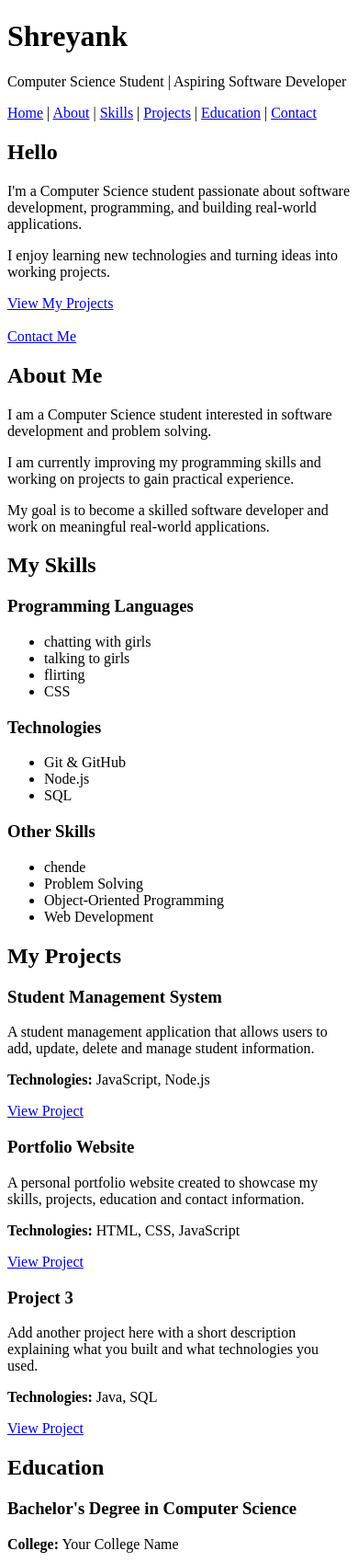
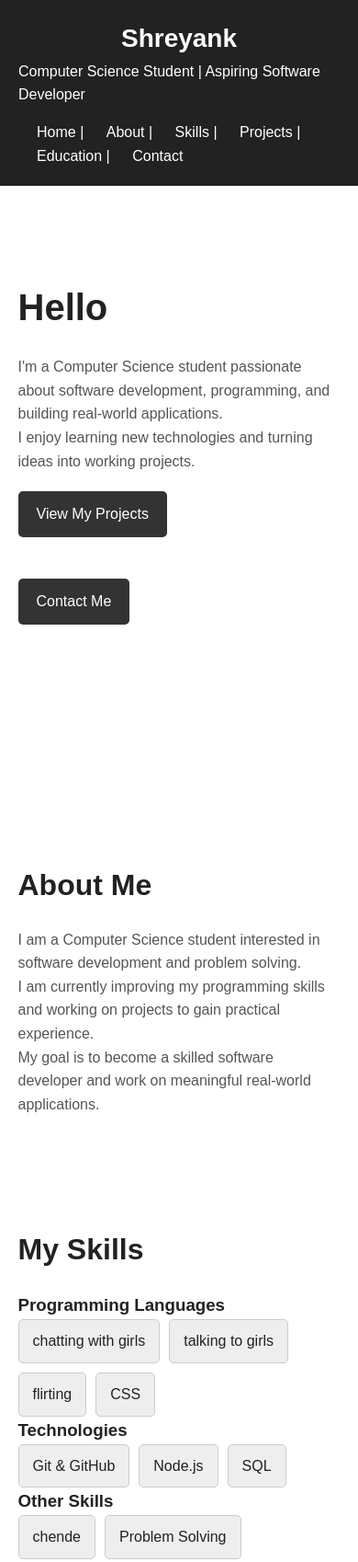
Before and after one commit to SHREYANK1783/skill_lab, a plain HTML site: page portprofile.html in a window 390 px wide. Shown: the top 1698 px of the page at 92% size. Drawn offline with Linux system fonts and the light colour scheme.

Commit message:
qwertyuioasdfghjklzxcvbnmpoiuytrewlkjhgfdsazxcvbnm,

```diff
--- a/portprofile.html
+++ b/portprofile.html
@@ -9,7 +9,7 @@
         content="Personal portfolio of shreyank - Computer Science student and aspiring software developer">
 
     <meta name="author" content="shreyank">
-
+    <link rel ="stylesheet" href="style1.css">
     <title>shreyank | Software Developer</title>
 </head>
 
--- a/style.css
+++ b/style.css
@@ -687,3 +687,6 @@ footer p {
     }
 
 }
+h1{
+    boarder
+}
--- /dev/null
+++ b/style1.css
@@ -0,0 +1,177 @@
+* {
+    margin: 0;
+    padding: 0;
+    box-sizing: border-box;
+}
+
+body {
+    font-family: Arial, sans-serif;
+    background-color: #ffffff;
+    color: #222222;
+    line-height: 1.6;
+}
+
+header {
+    background-color: #222222;
+    color: white;
+    padding: 20px;
+    display: flex;
+    justify-content: space-between;
+    align-items: center;
+}
+
+header h1 {
+    font-size: 28px;
+}
+
+nav a {
+    color: white;
+    text-decoration: none;
+    margin-left: 20px;
+}
+
+nav a:hover {
+    color: #cccccc;
+}
+
+section {
+    width: 80%;
+    margin: auto;
+    padding: 60px 0;
+}
+
+section h2 {
+    font-size: 32px;
+    margin-bottom: 20px;
+}
+
+section p {
+    font-size: 16px;
+    color: #555555;
+}
+
+#home {
+    min-height: 80vh;
+    padding-top: 100px;
+}
+
+#home h2 {
+    font-size: 50px;
+    margin-bottom: 20px;
+}
+
+#home a {
+    display: inline-block;
+    background-color: #333333;
+    color: white;
+    padding: 12px 20px;
+    margin-top: 20px;
+    text-decoration: none;
+    border-radius: 5px;
+}
+
+#home a:hover {
+    background-color: #555555;
+}
+
+#skills ul {
+    list-style: none;
+    display: flex;
+    flex-wrap: wrap;
+    gap: 10px;
+}
+
+#skills li {
+    background-color: #eeeeee;
+    padding: 10px 15px;
+    border: 1px solid #cccccc;
+    border-radius: 5px;
+}
+
+#projects {
+    display: grid;
+    grid-template-columns: 1fr 1fr;
+    gap: 20px;
+}
+
+#projects article {
+    padding: 25px;
+    border: 1px solid #cccccc;
+    border-radius: 8px;
+    background-color: #f5f5f5;
+}
+
+#projects article:hover {
+    background-color: #eeeeee;
+}
+
+#projects h3 {
+    margin-bottom: 10px;
+}
+
+#projects a {
+    color: #333333;
+    text-decoration: none;
+    font-weight: bold;
+}
+
+#education article,
+#experience article {
+    padding: 20px;
+    margin-bottom: 20px;
+    border-left: 4px solid #333333;
+    background-color: #f5f5f5;
+}
+
+#certifications ul {
+    list-style: none;
+}
+
+#certifications li {
+    padding: 15px;
+    margin-bottom: 10px;
+    border: 1px solid #cccccc;
+    background-color: #f5f5f5;
+}
+
+#contact {
+    text-align: center;
+}
+
+#contact a {
+    color: #333333;
+    text-decoration: none;
+}
+
+#contact a:hover {
+    color: #777777;
+}
+
+footer {
+    text-align: center;
+    padding: 25px;
+    background-color: #222222;
+    color: white;
+}
+
+@media (max-width: 700px) {
+    header {
+        flex-direction: column;
+    }
+
+    nav {
+        margin-top: 15px;
+    }
+
+    #projects {
+        grid-template-columns: 1fr;
+    }
+
+    section {
+        width: 90%;
+    }
+
+    #home h2 {
+        font-size: 40px;
+    }
+}
```
Also changed, not shown: PORTFOLIO3.HTML (+1 -0 lines), portfolio2.html (+1 -0 lines).
